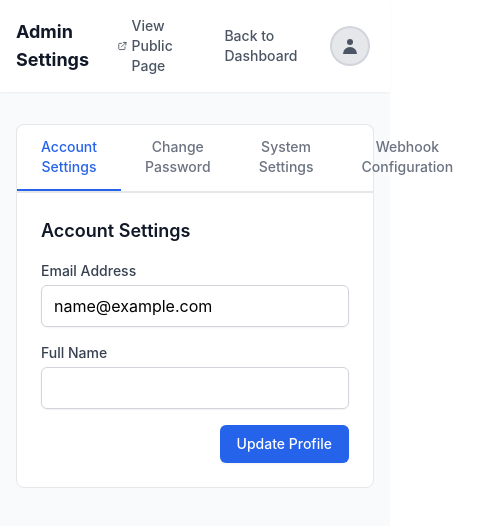
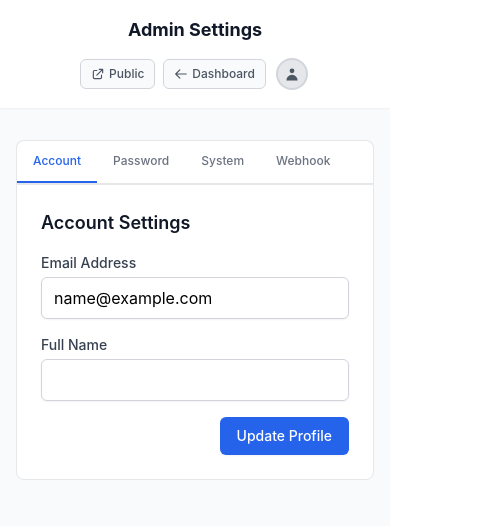
Before and after one commit to SwapnilSanghvi/pabbly-status-uptime-monitoring, a React (Vite) app in the folder frontend/: page /admin/settings in a window 390 px wide. Shown: the top 526 px of the page, 477 px wide, since content can reach past the window. Built offline with nearby package versions, Linux system fonts and the light colour scheme; no server answers; sample sign-in values are in the browser's storage.

Commit message:
admin page mobile header fixed

```diff
--- a/frontend/src/pages/AdminDashboard.jsx
+++ b/frontend/src/pages/AdminDashboard.jsx
@@ -89,7 +89,87 @@ function AdminDashboardContent() {
       {/* Header */}
       <header className="bg-white shadow-sm">
         <div className="max-w-7xl mx-auto px-4 sm:px-6 lg:px-8 py-4">
-          <div className="flex items-center justify-between">
+          {/* Mobile Layout */}
+          <div className="sm:hidden">
+            <div className="flex flex-col items-center gap-3">
+              {/* Logo */}
+              {settings?.logo_url && (
+                <img
+                  src={`${import.meta.env.VITE_API_URL.replace('/api', '')}${settings.logo_url}`}
+                  alt="Logo"
+                  className="h-8 w-auto object-contain"
+                />
+              )}
+              <h1 className="text-lg font-bold text-gray-900">Admin Dashboard</h1>
+
+              {/* Action Buttons */}
+              <div className="flex items-center gap-2">
+                <a
+                  href="/"
+                  target="_blank"
+                  rel="noopener noreferrer"
+                  className="inline-flex items-center px-2.5 py-1.5 text-xs font-medium text-gray-600 hover:text-gray-900 bg-gray-50 hover:bg-gray-100 border border-gray-300 rounded-md transition-colors"
+                >
+                  <svg className="h-3.5 w-3.5 mr-1" fill="none" viewBox="0 0 24 24" stroke="currentColor">
+                    <path strokeLinecap="round" strokeLinejoin="round" strokeWidth={2} d="M10 6H6a2 2 0 00-2 2v10a2 2 0 002 2h10a2 2 0 002-2v-4M14 4h6m0 0v6m0-6L10 14" />
+                  </svg>
+                  Public
+                </a>
+                <a
+                  href="/admin/settings"
+                  className="inline-flex items-center px-2.5 py-1.5 text-xs font-medium text-gray-600 hover:text-gray-900 bg-gray-50 hover:bg-gray-100 border border-gray-300 rounded-md transition-colors"
+                >
+                  <svg className="h-3.5 w-3.5 mr-1" fill="none" viewBox="0 0 24 24" stroke="currentColor">
+                    <path strokeLinecap="round" strokeLinejoin="round" strokeWidth={2} d="M10.325 4.317c.426-1.756 2.924-1.756 3.35 0a1.724 1.724 0 002.573 1.066c1.543-.94 3.31.826 2.37 2.37a1.724 1.724 0 001.065 2.572c1.756.426 1.756 2.924 0 3.35a1.724 1.724 0 00-1.066 2.573c.94 1.543-.826 3.31-2.37 2.37a1.724 1.724 0 00-2.572 1.065c-.426 1.756-2.924 1.756-3.35 0a1.724 1.724 0 00-2.573-1.066c-1.543.94-3.31-.826-2.37-2.37a1.724 1.724 0 00-1.065-2.572c-1.756-.426-1.756-2.924 0-3.35a1.724 1.724 0 001.066-2.573c-.94-1.543.826-3.31 2.37-2.37.996.608 2.296.07 2.572-1.065z" />
+                    <path strokeLinecap="round" strokeLinejoin="round" strokeWidth={2} d="M15 12a3 3 0 11-6 0 3 3 0 016 0z" />
+                  </svg>
+                  Settings
+                </a>
+
+                {/* Profile Dropdown */}
+                <div className="relative">
+                  <button
+                    onClick={() => setIsProfileOpen(!isProfileOpen)}
+                    className="p-1 rounded-full hover:bg-gray-100 transition-colors"
+                  >
+                    <div className="h-7 w-7 rounded-full bg-gray-200 flex items-center justify-center ring-2 ring-gray-300">
+                      <svg className="h-4 w-4 text-gray-600" fill="currentColor" viewBox="0 0 20 20">
+                        <path fillRule="evenodd" d="M10 9a3 3 0 100-6 3 3 0 000 6zm-7 9a7 7 0 1114 0H3z" clipRule="evenodd" />
+                      </svg>
+                    </div>
+                  </button>
+
+                  {/* Dropdown Menu */}
+                  {isProfileOpen && (
+                    <>
+                      <div className="fixed inset-0 z-10" onClick={() => setIsProfileOpen(false)}></div>
+                      <div className="absolute right-0 mt-2 w-64 bg-white rounded-md shadow-lg border border-gray-200 py-1 z-20">
+                        <div className="px-4 py-3 border-b border-gray-200">
+                          <p className="text-xs text-gray-500">Signed in as</p>
+                          <p className="text-sm font-medium text-gray-900 truncate">{user?.email || 'Admin'}</p>
+                        </div>
+                        <button
+                          onClick={() => {
+                            setIsProfileOpen(false);
+                            handleLogout();
+                          }}
+                          className="w-full text-left px-4 py-2 text-sm text-gray-700 hover:bg-gray-100 flex items-center gap-2"
+                        >
+                          <svg className="h-4 w-4" fill="none" viewBox="0 0 24 24" stroke="currentColor">
+                            <path strokeLinecap="round" strokeLinejoin="round" strokeWidth={2} d="M17 16l4-4m0 0l-4-4m4 4H7m6 4v1a3 3 0 01-3 3H6a3 3 0 01-3-3V7a3 3 0 013-3h4a3 3 0 013 3v1" />
+                          </svg>
+                          Logout
+                        </button>
+                      </div>
+                    </>
+                  )}
+                </div>
+              </div>
+            </div>
+          </div>
+
+          {/* Desktop Layout */}
+          <div className="hidden sm:flex items-center justify-between">
             <div>
               {/* Logo */}
               {settings?.logo_url && (
@@ -136,12 +216,7 @@ function AdminDashboardContent() {
                 {/* Dropdown Menu */}
                 {isProfileOpen && (
                   <>
-                    {/* Backdrop to close dropdown when clicking outside */}
-                    <div
-                      className="fixed inset-0 z-10"
-                      onClick={() => setIsProfileOpen(false)}
-                    ></div>
-
+                    <div className="fixed inset-0 z-10" onClick={() => setIsProfileOpen(false)}></div>
                     <div className="absolute right-0 mt-2 w-64 bg-white rounded-md shadow-lg border border-gray-200 py-1 z-20">
                       <div className="px-4 py-3 border-b border-gray-200">
                         <p className="text-xs text-gray-500">Signed in as</p>
--- a/frontend/src/pages/Settings.jsx
+++ b/frontend/src/pages/Settings.jsx
@@ -273,7 +273,86 @@ export default function Settings() {
       {/* Header */}
       <header className="bg-white shadow-sm">
         <div className="max-w-7xl mx-auto px-4 sm:px-6 lg:px-8 py-4">
-          <div className="flex items-center justify-between">
+          {/* Mobile Layout */}
+          <div className="sm:hidden">
+            <div className="flex flex-col items-center gap-3">
+              {/* Logo */}
+              {logoPreview && (
+                <img
+                  src={logoPreview}
+                  alt="Logo"
+                  className="h-8 w-auto object-contain"
+                />
+              )}
+              <h1 className="text-lg font-bold text-gray-900">Admin Settings</h1>
+
+              {/* Action Buttons */}
+              <div className="flex items-center gap-2">
+                <a
+                  href="/"
+                  target="_blank"
+                  rel="noopener noreferrer"
+                  className="inline-flex items-center px-2.5 py-1.5 text-xs font-medium text-gray-600 hover:text-gray-900 bg-gray-50 hover:bg-gray-100 border border-gray-300 rounded-md transition-colors"
+                >
+                  <svg className="h-3.5 w-3.5 mr-1" fill="none" viewBox="0 0 24 24" stroke="currentColor">
+                    <path strokeLinecap="round" strokeLinejoin="round" strokeWidth={2} d="M10 6H6a2 2 0 00-2 2v10a2 2 0 002 2h10a2 2 0 002-2v-4M14 4h6m0 0v6m0-6L10 14" />
+                  </svg>
+                  Public
+                </a>
+                <a
+                  href="/admin/dashboard"
+                  className="inline-flex items-center px-2.5 py-1.5 text-xs font-medium text-gray-600 hover:text-gray-900 bg-gray-50 hover:bg-gray-100 border border-gray-300 rounded-md transition-colors"
+                >
+                  <svg className="h-3.5 w-3.5 mr-1" fill="none" viewBox="0 0 24 24" stroke="currentColor">
+                    <path strokeLinecap="round" strokeLinejoin="round" strokeWidth={2} d="M10 19l-7-7m0 0l7-7m-7 7h18" />
+                  </svg>
+                  Dashboard
+                </a>
+
+                {/* Profile Dropdown */}
+                <div className="relative">
+                  <button
+                    onClick={() => setIsProfileOpen(!isProfileOpen)}
+                    className="p-1 rounded-full hover:bg-gray-100 transition-colors"
+                  >
+                    <div className="h-7 w-7 rounded-full bg-gray-200 flex items-center justify-center ring-2 ring-gray-300">
+                      <svg className="h-4 w-4 text-gray-600" fill="currentColor" viewBox="0 0 20 20">
+                        <path fillRule="evenodd" d="M10 9a3 3 0 100-6 3 3 0 000 6zm-7 9a7 7 0 1114 0H3z" clipRule="evenodd" />
+                      </svg>
+                    </div>
+                  </button>
+
+                  {/* Dropdown Menu */}
+                  {isProfileOpen && (
+                    <>
+                      <div className="fixed inset-0 z-10" onClick={() => setIsProfileOpen(false)}></div>
+                      <div className="absolute right-0 mt-2 w-64 bg-white rounded-md shadow-lg border border-gray-200 py-1 z-20">
+                        <div className="px-4 py-3 border-b border-gray-200">
+                          <p className="text-xs text-gray-500">Signed in as</p>
+                          <p className="text-sm font-medium text-gray-900 truncate">{user?.email || 'Admin'}</p>
+                        </div>
+                        <button
+                          onClick={() => {
+                            setIsProfileOpen(false);
+                            handleLogout();
+                          }}
+                          className="w-full text-left px-4 py-2 text-sm text-gray-700 hover:bg-gray-100 flex items-center gap-2"
+                        >
+                          <svg className="h-4 w-4" fill="none" viewBox="0 0 24 24" stroke="currentColor">
+                            <path strokeLinecap="round" strokeLinejoin="round" strokeWidth={2} d="M17 16l4-4m0 0l-4-4m4 4H7m6 4v1a3 3 0 01-3 3H6a3 3 0 01-3-3V7a3 3 0 013-3h4a3 3 0 013 3v1" />
+                          </svg>
+                          Logout
+                        </button>
+                      </div>
+                    </>
+                  )}
+                </div>
+              </div>
+            </div>
+          </div>
+
+          {/* Desktop Layout */}
+          <div className="hidden sm:flex items-center justify-between">
             <div>
               {/* Logo */}
               {logoPreview && (
@@ -320,12 +399,7 @@ export default function Settings() {
                 {/* Dropdown Menu */}
                 {isProfileOpen && (
                   <>
-                    {/* Backdrop to close dropdown when clicking outside */}
-                    <div
-                      className="fixed inset-0 z-10"
-                      onClick={() => setIsProfileOpen(false)}
-                    ></div>
-
+                    <div className="fixed inset-0 z-10" onClick={() => setIsProfileOpen(false)}></div>
                     <div className="absolute right-0 mt-2 w-64 bg-white rounded-md shadow-lg border border-gray-200 py-1 z-20">
                       <div className="px-4 py-3 border-b border-gray-200">
                         <p className="text-xs text-gray-500">Signed in as</p>
@@ -356,46 +430,46 @@ export default function Settings() {
       <main className="max-w-4xl mx-auto px-4 sm:px-6 lg:px-8 py-8">
         {/* Tab Navigation */}
         <div className="bg-white rounded-t-lg border border-gray-200 border-b-0">
-          <div className="flex border-b border-gray-200">
+          <div className="flex overflow-x-auto border-b border-gray-200 overflow-y-hidden" style={{ scrollbarWidth: 'none', msOverflowStyle: 'none' }}>
             <button
               onClick={() => setActiveTab('account')}
-              className={`px-6 py-3 text-sm font-medium border-b-2 transition-colors ${
+              className={`px-4 sm:px-6 py-3 text-xs sm:text-sm font-medium border-b-2 transition-colors whitespace-nowrap flex-shrink-0 ${
                 activeTab === 'account'
                   ? 'border-blue-600 text-blue-600'
                   : 'border-transparent text-gray-500 hover:text-gray-700 hover:border-gray-300'
               }`}
             >
-              Account Settings
+              Account
             </button>
             <button
               onClick={() => setActiveTab('password')}
-              className={`px-6 py-3 text-sm font-medium border-b-2 transition-colors ${
+              className={`px-4 sm:px-6 py-3 text-xs sm:text-sm font-medium border-b-2 transition-colors whitespace-nowrap flex-shrink-0 ${
                 activeTab === 'password'
                   ? 'border-blue-600 text-blue-600'
                   : 'border-transparent text-gray-500 hover:text-gray-700 hover:border-gray-300'
               }`}
             >
-              Change Password
+              Password
             </button>
             <button
               onClick={() => setActiveTab('system')}
-              className={`px-6 py-3 text-sm font-medium border-b-2 transition-colors ${
+              className={`px-4 sm:px-6 py-3 text-xs sm:text-sm font-medium border-b-2 transition-colors whitespace-nowrap flex-shrink-0 ${
                 activeTab === 'system'
                   ? 'border-blue-600 text-blue-600'
                   : 'border-transparent text-gray-500 hover:text-gray-700 hover:border-gray-300'
               }`}
             >
-              System Settings
+              System
             </button>
             <button
               onClick={() => setActiveTab('webhook')}
-              className={`px-6 py-3 text-sm font-medium border-b-2 transition-colors ${
+              className={`px-4 sm:px-6 py-3 text-xs sm:text-sm font-medium border-b-2 transition-colors whitespace-nowrap flex-shrink-0 ${
                 activeTab === 'webhook'
                   ? 'border-blue-600 text-blue-600'
                   : 'border-transparent text-gray-500 hover:text-gray-700 hover:border-gray-300'
               }`}
             >
-              Webhook Configuration
+              Webhook
             </button>
           </div>
         </div>
```
Also changed, not shown: frontend/src/pages/PublicStatus.jsx (+8 -8 lines).
